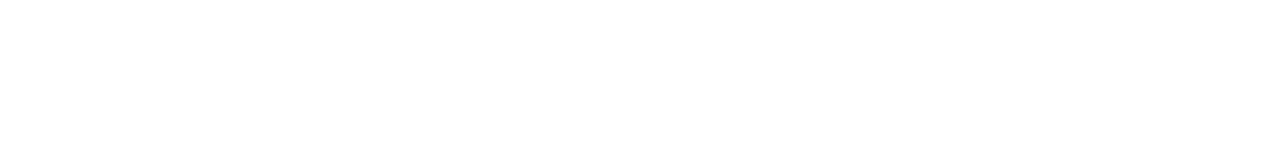
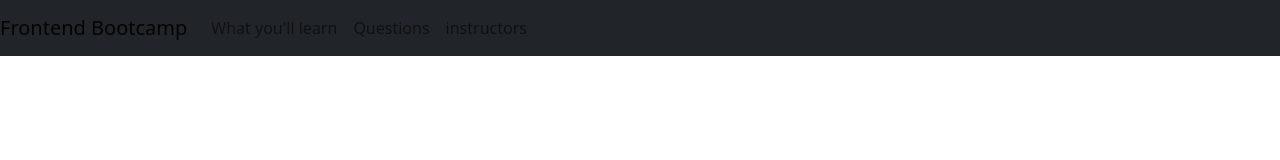
Before and after one commit to GentleMizt/bootstrap, a plain HTML site: page index.html in a window 1280 px wide. Drawn offline with nearby package versions, Linux system fonts and the light colour scheme.

Commit message:
first commit

```diff
--- a/index.html
+++ b/index.html
@@ -8,7 +8,22 @@
     <link href="https://cdn.jsdelivr.net/npm/bootstrap@5.2.1/dist/css/bootstrap.min.css" rel="stylesheet" integrity="sha384-iYQeCzEYFbKjA/T2uDLTpkwGzCiq6soy8tYaI1GyVh/UjpbCx/TYkiZhlZB6+fzT" crossorigin="anonymous">
 </head>
 <body>
-
+    <nav class="navbar navbar-expand-lg bg-dark">
+        <a href="./index.html" class="navbar-brand">Frontend Bootcamp</a>
+        <div class="collaps navbar-collapse">
+            <ul class="navbar-nav">
+                <li class="nav-item">
+                    <a href="#" class="nav-link">What you'll learn</a>
+                </li>
+                <li class="nav-item">
+                    <a href="#" class="nav-link">Questions</a>
+                </li>
+                <li class="nav-item">
+                    <a href="#" class="nav-link">instructors</a>
+                </li>
+            </ul>
+        </div>
+    </nav>
 
 
 
```
